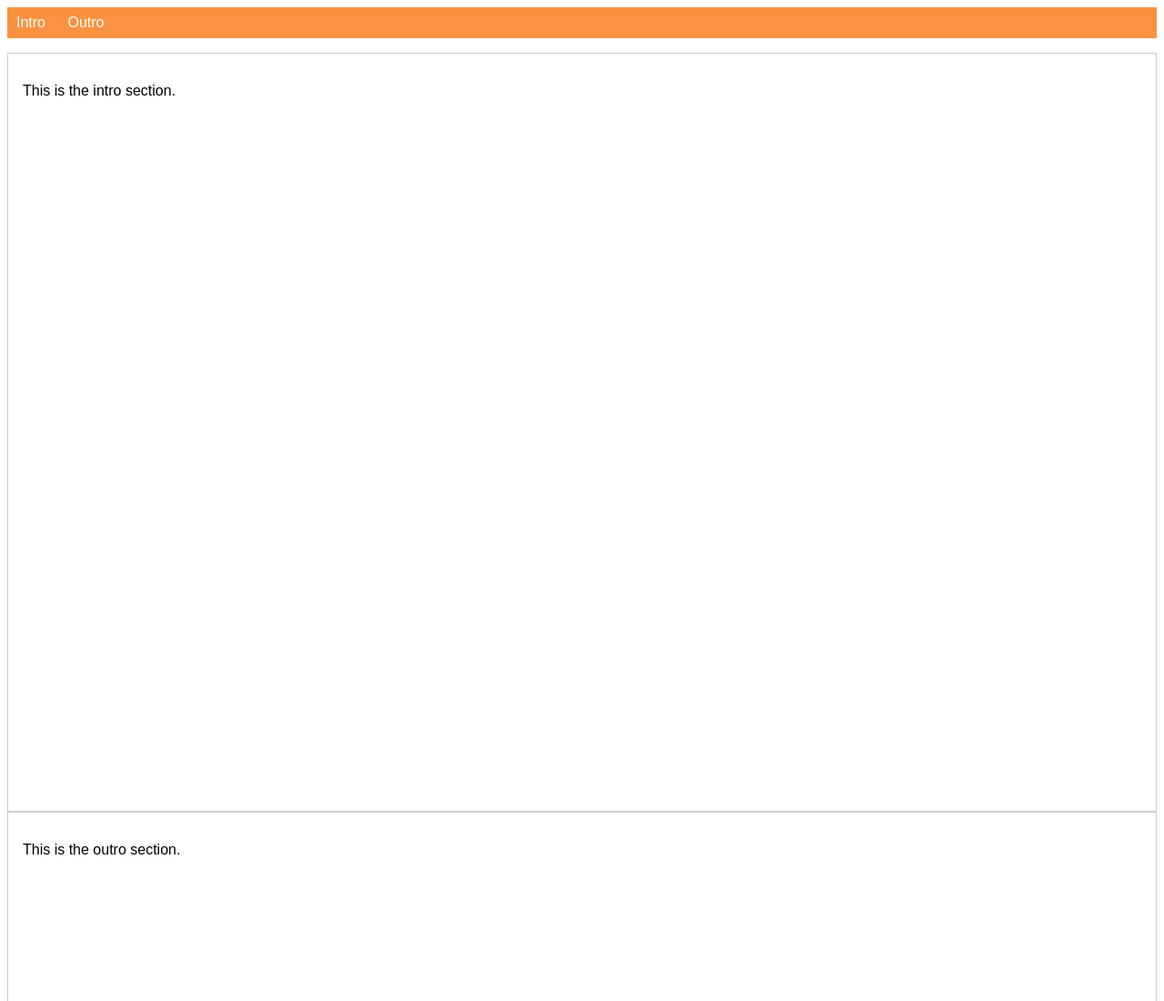
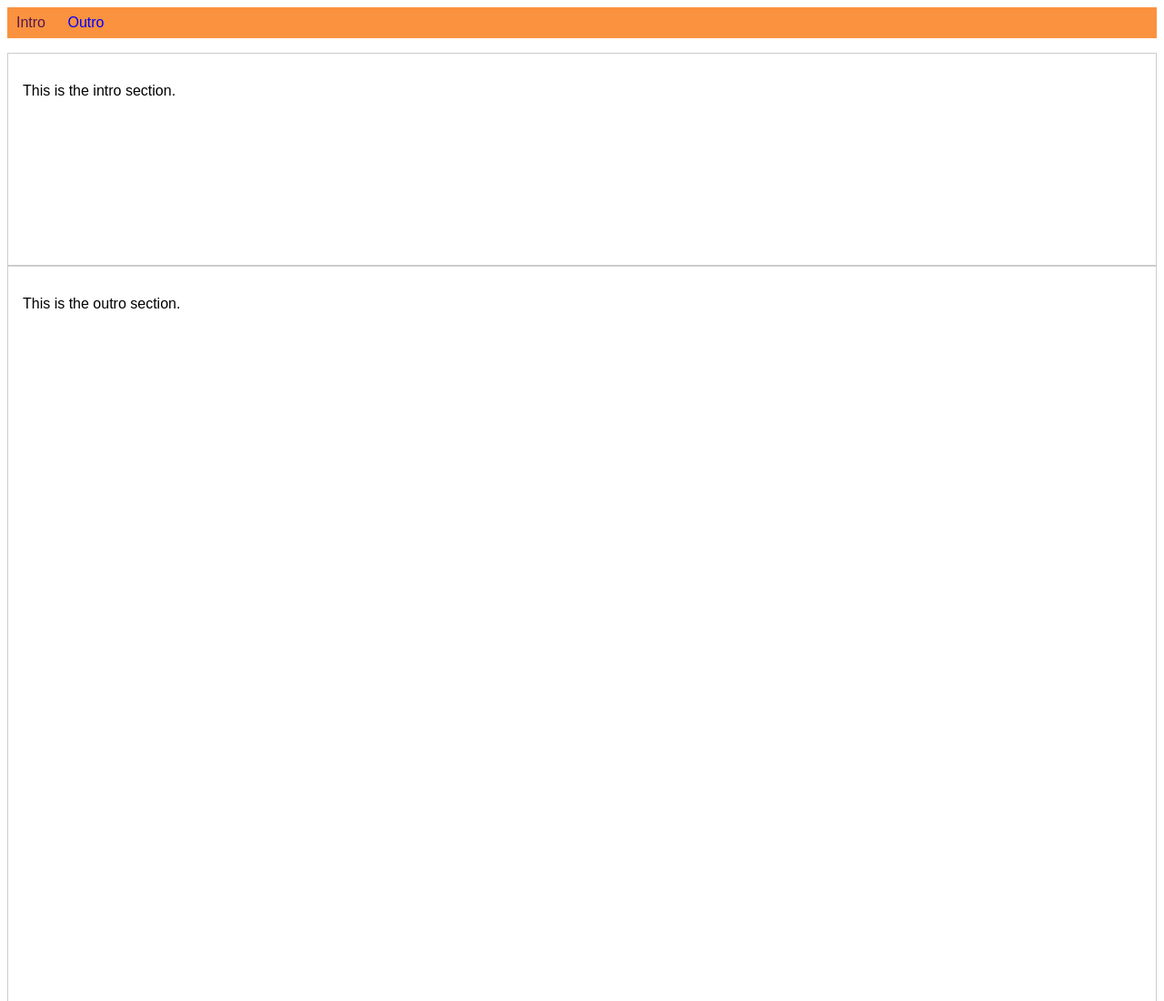
Before and after one commit to mpstaton/2020-CSS-complete-guide, a plain HTML site: page section4/index.html in a window 1280 px wide. Shown: the top 1100 px of the page at 91% size. Drawn offline with Linux system fonts and the light colour scheme.

Commit message:
section 4 finished code

```diff
--- a/section4/index.html
+++ b/section4/index.html
@@ -14,7 +14,7 @@
         <a href="#intro" class="active">Intro</a>
         <a href="#outro">Outro</a>
     </nav>
-    <section id="intro" class="main-section">
+    <section id="intro" class="main-section highlighted">
         <p>This is the intro section.</p>
     </section>
     <section id="outro" class="main-section">
--- a/section4/main.css
+++ b/section4/main.css
@@ -14,8 +14,21 @@ a {
     margin: 10px;
 }
 
+a.active {
+    color: #521751;
+}
+
+a {
+    color: blue;
+}
+
 .main-section {
     height: 800px;
-    border: 1px solid #ccc;
+    border: 1px solid #ccc !important;
     padding: 16px;
 }
+
+.highlighted {
+    border: 2px solid #fa923f;
+    height: 200px;
+}
```
Also changed, not shown: 1 other file.
